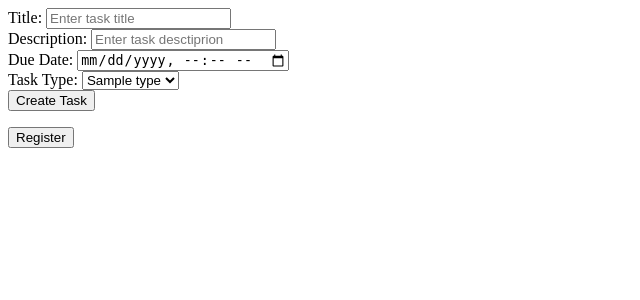
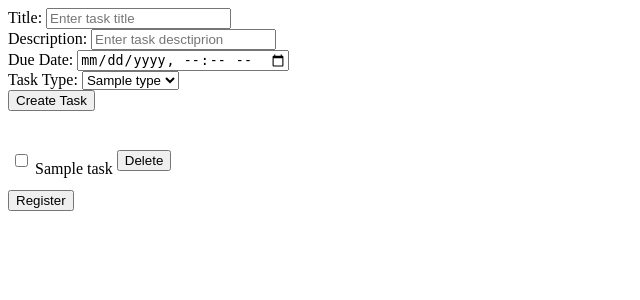
Before and after one commit to elif-krvan/cs535-todo-list, a Flask app: template app/templates/task.html in a window 1280 px wide. Shown: the top 300 px of the page, without its empty margins (0-640 px from the left). Run offline with Flask 2, Linux system fonts and the light colour scheme; the template is opened without the code that fills it: most values are stand-ins (such as "Sample title", 1, 10 or a date in 2020); parts of the project's set-up code (start-up, migrations or seed data) failed here and were passed over; some libraries are stand-ins or nearby versions.

Commit message:
Added create task, delete task and view tasks endpoints

```diff
--- a/app/app.py
+++ b/app/app.py
@@ -1,7 +1,8 @@
 
 import re
 import os
-from app.status import TaskStatus
+from status import TaskStatus
+# from task_table import TaskTable
 from flask import Flask, render_template, request, redirect, url_for, session
 from flask_mysqldb import MySQL
 import MySQLdb.cursors
@@ -34,7 +35,7 @@
             session['username'] = user['username']
             session['email'] = user['email']
             message = 'Logged in successfully!'
-            return redirect(url_for('tasks'))
+            return redirect(url_for('task'))
         else:
             message = 'Please enter correct email / password !'
     return render_template('login.html', message = message)
@@ -66,13 +67,57 @@
         message = 'Please fill all the fields!'
     return render_template('register.html', message = message)
 
-@app.route('/task', methods =['GET', 'POST'])
+@app.route('/task/<int:task_id>', methods =['POST'])
+def delete_task(task_id):
+    cursor = mysql.connection.cursor(MySQLdb.cursors.DictCursor)
+    cursor.execute('DELETE FROM Task WHERE id = %s', (task_id,))
+    mysql.connection.commit()
+    return redirect(url_for('task'))
+
+@app.route('/task', methods =['POST'])
+def create_task():
+    if request.method == 'POST' and 'title' in request.form and 'description' in request.form and 'due-date' in request.form and 'task-type' in request.form:
+        title = request.form['title']
+        description = request.form['description']
+        due_date = request.form['due-date']
+        task_type = request.form['task-type']
+
+        cursor = mysql.connection.cursor(MySQLdb.cursors.DictCursor)
+        cursor.execute('INSERT INTO Task (id, title, description, status, deadline, creation_time, done_time, user_id, task_type) VALUES (NULL, % s, % s, %s, % s, now(), NULL, %s, %s)', (title, description, TaskStatus.TODO.value, due_date, session['userid'], task_type))
+        mysql.connection.commit()
+        message = 'Task successfully created!'
+    elif request.method == 'POST':
+        message = 'Please fill all the fields!'
+    return redirect(url_for('task'))
+    # return render_template('task.html', task_types = task_types, task_headers = task_headers, task_todo = task_todo, message = '')
+
+    # cursor = mysql.connection.cursor(MySQLdb.cursors.DictCursor)
+    # cursor.execute('DELETE FROM Task WHERE id = %s', (task_id,))
+    # mysql.connection.commit()
+    # return "created task bic"
+
+@app.route('/task', methods =['GET', 'POST', 'DELETE'])
 def task():
+    print(request.method)
+    # get task types from db
     cursor = mysql.connection.cursor(MySQLdb.cursors.DictCursor)
     cursor.execute('SELECT * FROM TaskType')
     task_types = cursor.fetchall()
 
-    print(task_types)
+    # get todo tasks from db
+    cursor.execute('SELECT * FROM Task WHERE status = %s ORDER BY deadline', (TaskStatus.TODO.value,))
+    task_todo = cursor.fetchall()
+    print("haloo")
+    print(task_todo)
+
+    task_headers = {
+        'title': 'Title',
+        'description': 'Description',
+        'status': 'Status',
+        'deadline': "Deadline",
+        'creation_time': "Created At",
+        'task_type': 'Category'
+    }
 
     if request.method == 'POST' and 'title' in request.form and 'description' in request.form and 'due-date' in request.form and 'task-type' in request.form:
         title = request.form['title']
@@ -80,12 +125,12 @@
         due_date = request.form['due-date']
         task_type = request.form['task-type']
 
-        cursor.execute('INSERT INTO Task (id, title, description, status, deadline, creation_time, done_time, user_id, task_type) VALUES (NULL, % s, % s, %s, % s, curdate(), NULL, session[\'userid\'], %s)', (title, description, TaskStatus.TODO, due_date, task_type))
+        cursor.execute('INSERT INTO Task (id, title, description, status, deadline, creation_time, done_time, user_id, task_type) VALUES (NULL, % s, % s, %s, % s, now(), NULL, %s, %s)', (title, description, TaskStatus.TODO.value, due_date, session['userid'], task_type))
         mysql.connection.commit()
         message = 'Task successfully created!'
     elif request.method == 'POST':
         message = 'Please fill all the fields!'
-    return render_template('task.html', task_types = task_types, message = '')
+    return render_template('task.html', task_types = task_types, task_headers = task_headers, task_todo = task_todo, message = '')
 
 @app.route('/analysis', methods =['GET', 'POST'])
 def analysis():
--- /dev/null
+++ b/app/task_table.py
@@ -0,0 +1,6 @@
+# from flask_table import Table, Col
+
+# class TaskTable(Table):
+#     title = Col("title")
+#     description = Col("description")
+#     due_date = Col("due_date")
--- a/app/templates/task.html
+++ b/app/templates/task.html
@@ -1,4 +1,16 @@
-<form action="{{ url_for('task') }}" method="post">
+<script>
+
+// Stop the form resubmission on page refresh
+
+if ( window.history.replaceState ) {
+
+window.history.replaceState( null, null, window.location.href );
+
+}
+
+</script>
+
+<form action="{{ url_for('create_task') }}" method="post">
 	{% if message is defined and message %}
 		<div class="alert alert-warning">{{ message }}</div>
 	{% endif %}
@@ -24,6 +36,36 @@
 	</div>
 	<button type="submit" class="btn btn-primary">Create Task</button>
 </form>
+<br>
+<table>
+	<tr>
+		{% for head in task_headers.values() %}
+			<th>{{head}}</th>
+		{% endfor %}
+	</tr>
+
+	{% for task in task_todo %}
+		<tr>
+			<td>
+				<form action="/">
+				<input type="checkbox" id="isDone" name="isDone" value="Done">
+			  </form>
+			</td>
+			{% for key in task_headers.keys() %}
+				<td>{{task[key]}}</td>
+			{% endfor %}
+			<td>
+				<form action="{{ url_for('delete_task', task_id = task.id) }}" method="post">
+				<button class="btn btn-primary">Delete</button>
+			</td>
+	  	</tr>
+	{% endfor %}
+
+  </table>
+
+
+
+
 
 <form action="{{ url_for('register') }}" method="get">
 <button class="btn btn-primary">Register</button>
```
Also changed, not shown: app/img/icons8-trash-can-64.png (added).
